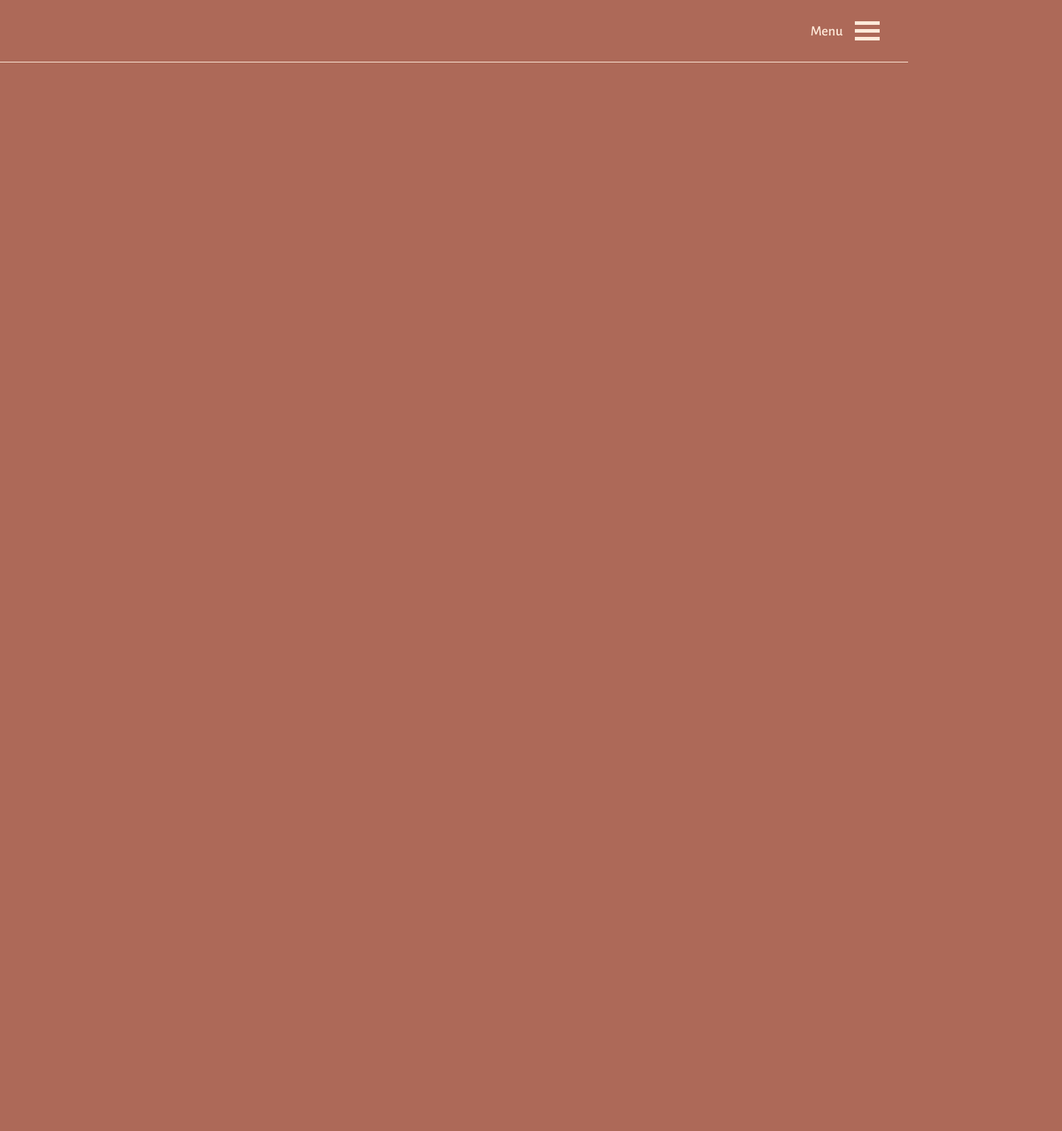
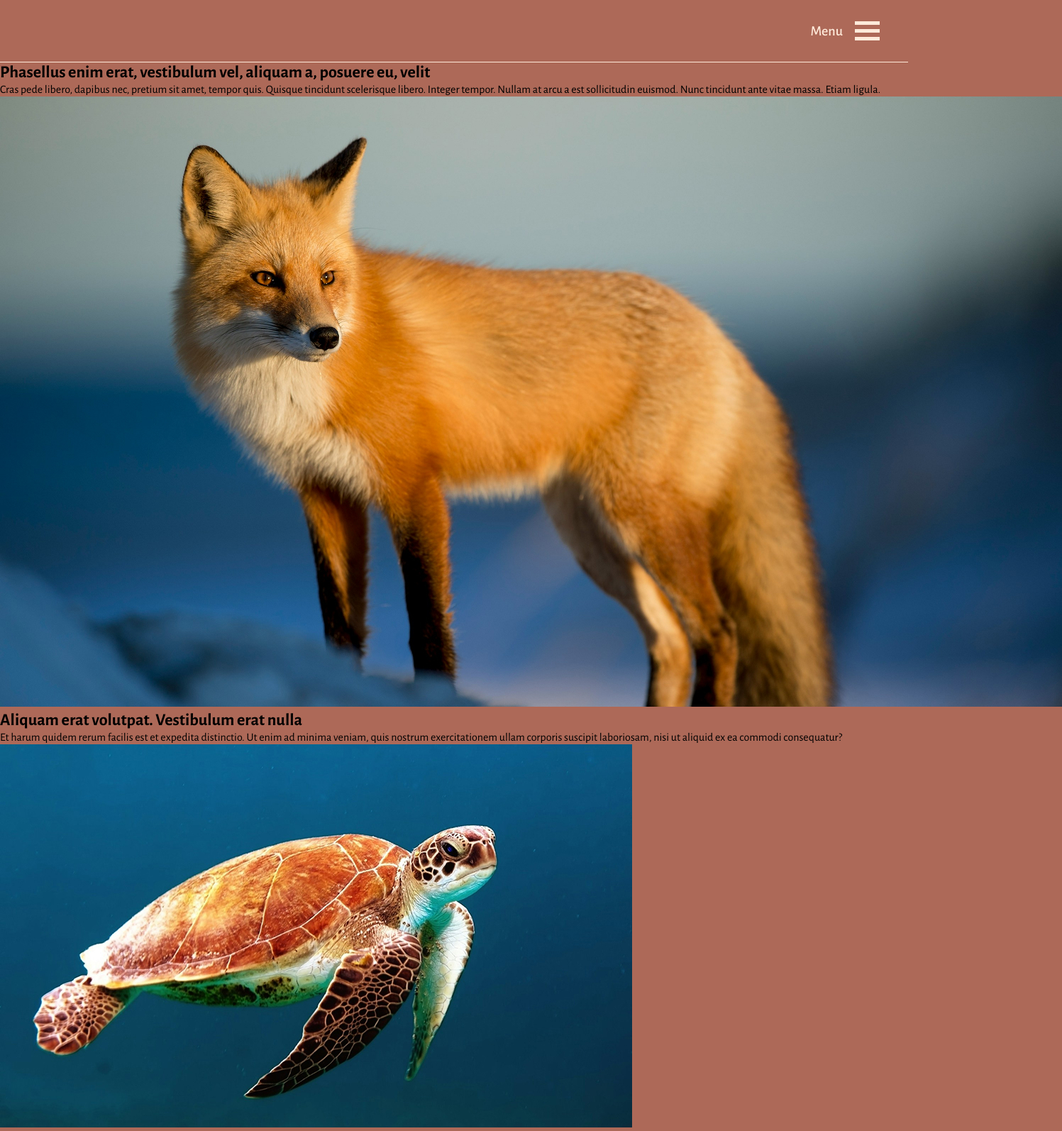
Before and after one commit to Terezie-Mazacova/Projekt-Lorem-Ipsum-Mazacova, a plain HTML site: page index.html in a window 1280 px wide. Shown: the whole page at 71% size, 1497 px wide, since content can reach past the window. Before the commit the page ends 800 px from the top, so only its background shows below. Drawn offline with nearby package versions, Linux system fonts and the light colour scheme.

Commit message:
HTML sekce Lorem Ipsum

```diff
--- a/index.html
+++ b/index.html
@@ -57,8 +57,31 @@
 
     <!-- MAIN CONTENT -->
     <main>
+        <!-- LOREM IPSUM SECTION -->
         <section>
+            <div class="section-lorem-ipsum">
+                <header class="header-lorem-ipsum">
+                    <h1>Phasellus enim erat, vestibulum vel, aliquam a, posuere eu, velit</h1>
+                    <p>Cras pede libero, dapibus nec, pretium sit amet, tempor quis. Quisque  tincidunt scelerisque libero. Integer tempor. Nullam at arcu a est  sollicitudin euismod. Nunc tincidunt ante vitae massa. Etiam ligula.</p>
+                </header>
 
+                <div class="lorem-ipsum-main">
+                    <div class="lorem-ipsum-image">
+                        <img src="./img/home-page/fox.jpg" alt="Fox">
+                    </div>
+
+                    <div class="lorem-ipsum-wrapper">
+                        <div class="lorem-ipsum-text-block">
+                            <h2>Aliquam erat volutpat. Vestibulum erat nulla</h2>
+                            <p>Et harum quidem rerum facilis est et expedita distinctio. Ut enim ad  minima veniam, quis nostrum exercitationem ullam corporis suscipit  laboriosam, nisi ut aliquid ex ea commodi consequatur?</p>
+                        </div>
+
+                        <div class="lorem-ipsum-img">
+                            <img src="./img/home-page/sea-turtle.jpg" alt="Sea Turtle">
+                        </div>
+                    </div>
+                </div>
+            </div>
         </section>
     </main>
 
```
